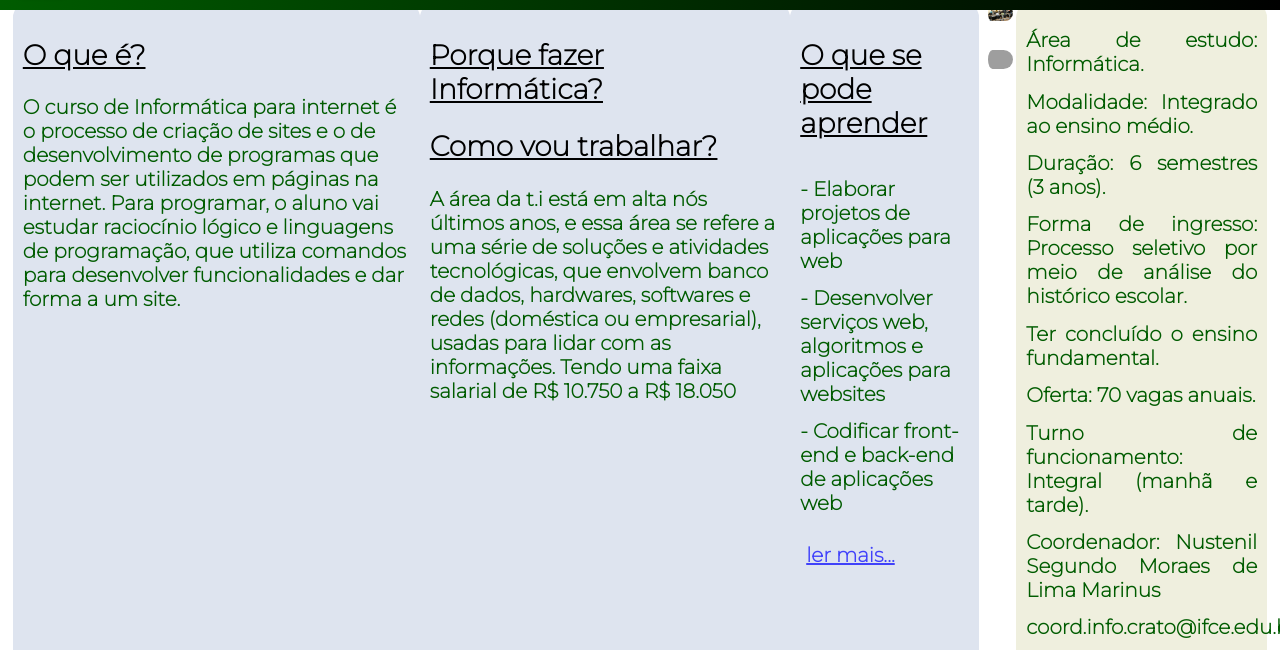
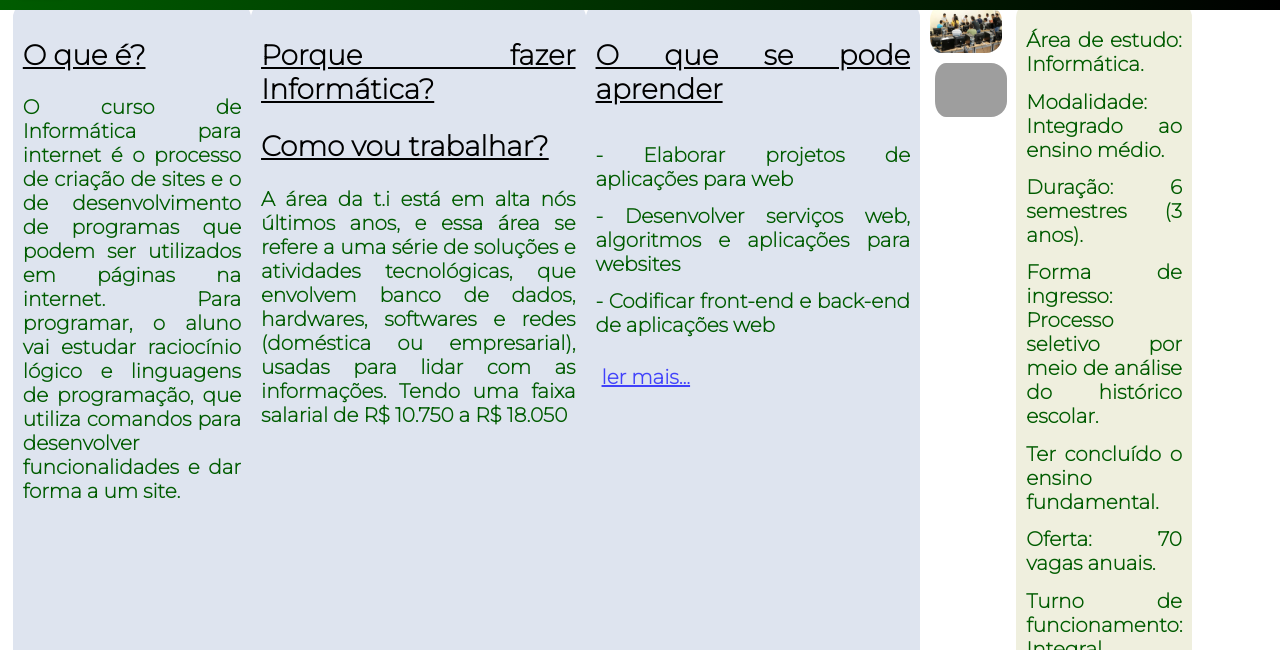
Before and after one commit to RenatoRocha21/feira, a plain HTML site: page index.html in a window 1280 px wide. Shown: the part 110-760 px from the top of the page. Drawn offline with Linux system fonts and the light colour scheme; grey boxes are pictures that could not be loaded.

Commit message:
Update home.css

```diff
--- a/home.css
+++ b/home.css
@@ -87,12 +87,7 @@ body {
     }
 
 
-    .esq {
-        font-size: 12px;
-        width: 70%;
-        text-align: justify;
-        text-justify: inter-word;
-    }
+
 
     #txt {
         font-size: 23px;
@@ -167,10 +162,26 @@ body {
     .dp {
         background: rgba(181, 194, 220, 0.447);
         padding: 10px;
+        width: 70%;
+        font-size: 12px;
+        text-align: justify;
+        text-justify: inter-word;
         transition: height 2s;
         margin-bottom: 20px;
         border-radius: 12px;
     }
+    .dp.a {
+        background: rgba(181, 194, 220, 0.447);
+        padding: 10px;
+        width: 100%;
+        font-size: 12px;
+        text-align: justify;
+        text-justify: inter-word;
+        transition: height 2s;
+        margin-bottom: 20px;
+        border-radius: 12px;
+    }
+
 
     .elementos{
         justify-content: center;
```
